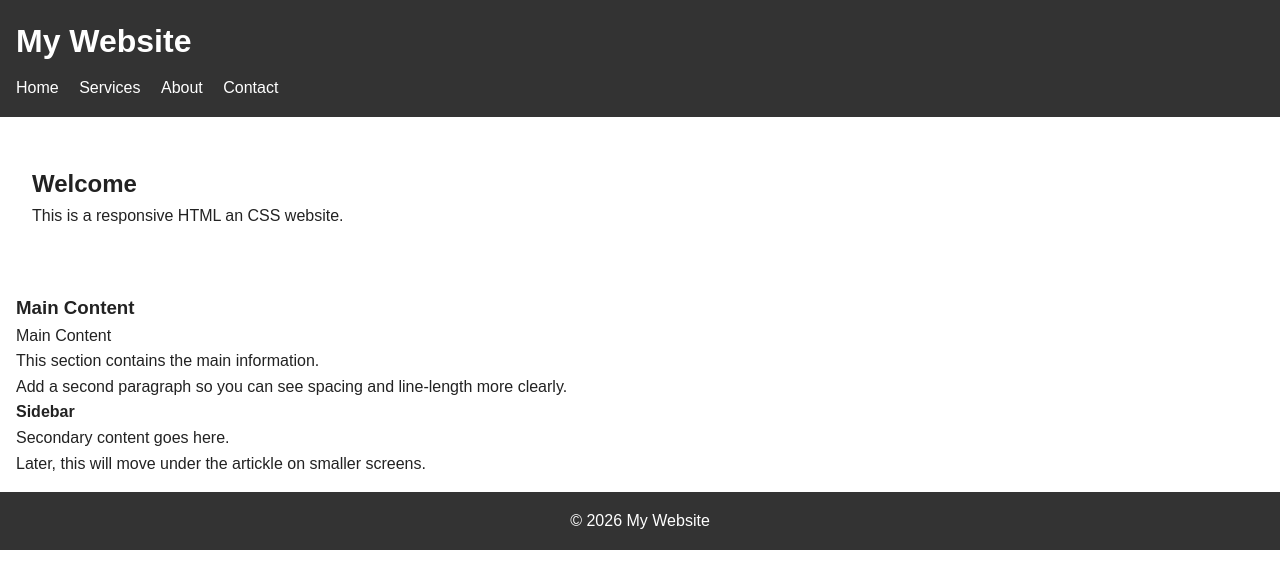
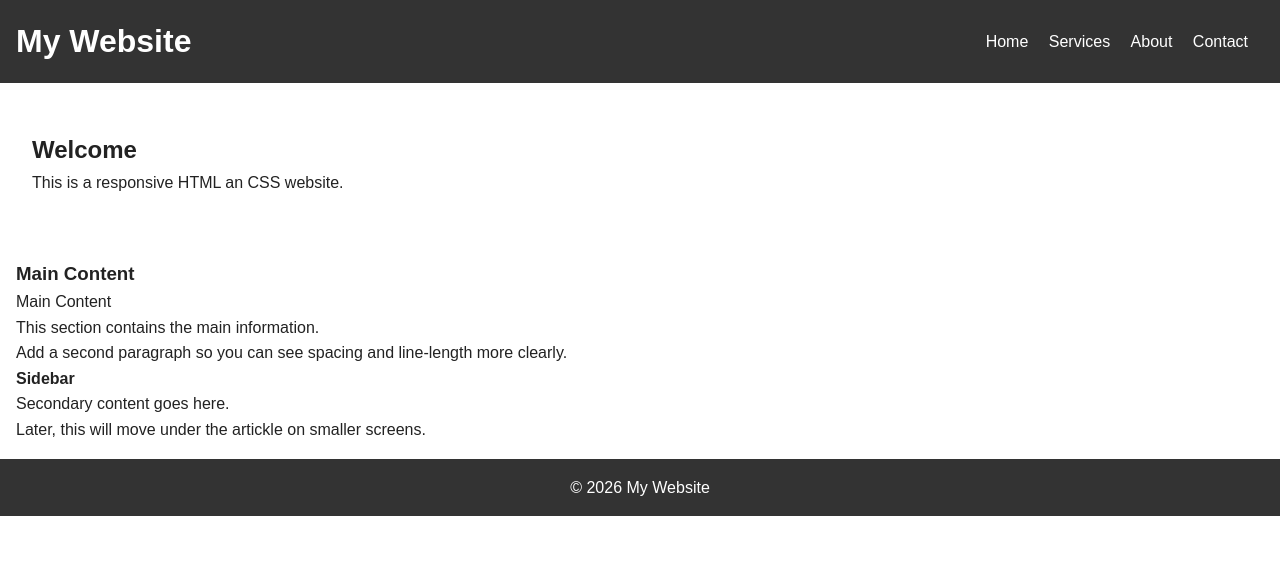
Before and after one commit to HunchyBunchy26/unit10-website, a plain HTML site: page index.html in a window 1280 px wide. Drawn offline with Linux system fonts and the light colour scheme.

Commit message:
Change header to use flex

```diff
--- a/css/style.css
+++ b/css/style.css
@@ -11,19 +11,20 @@ body {
     background: #fff;
 }
 
-header,
-footer {
+header
+ {
     padding: 1rem;
     background-color: #333;
     color: #fff;
+    display: flex;
+    justify-content: space-between;
+    align-items: center;
+    gap: 1rem;
+    flex-wrap: wrap;
 }
 
 main {
     padding: 1rem;
-}
-
-nav {
-    margin-top: 0.5rem;
 }
 
 nav a {
@@ -43,4 +44,7 @@ nav a {
 
 footer {
     text-align: center;
+    padding: 1rem;
+    background-color: #333;
+    color: #fff;
 }
```
Also changed, not shown: index.html (+4 -1 lines).
